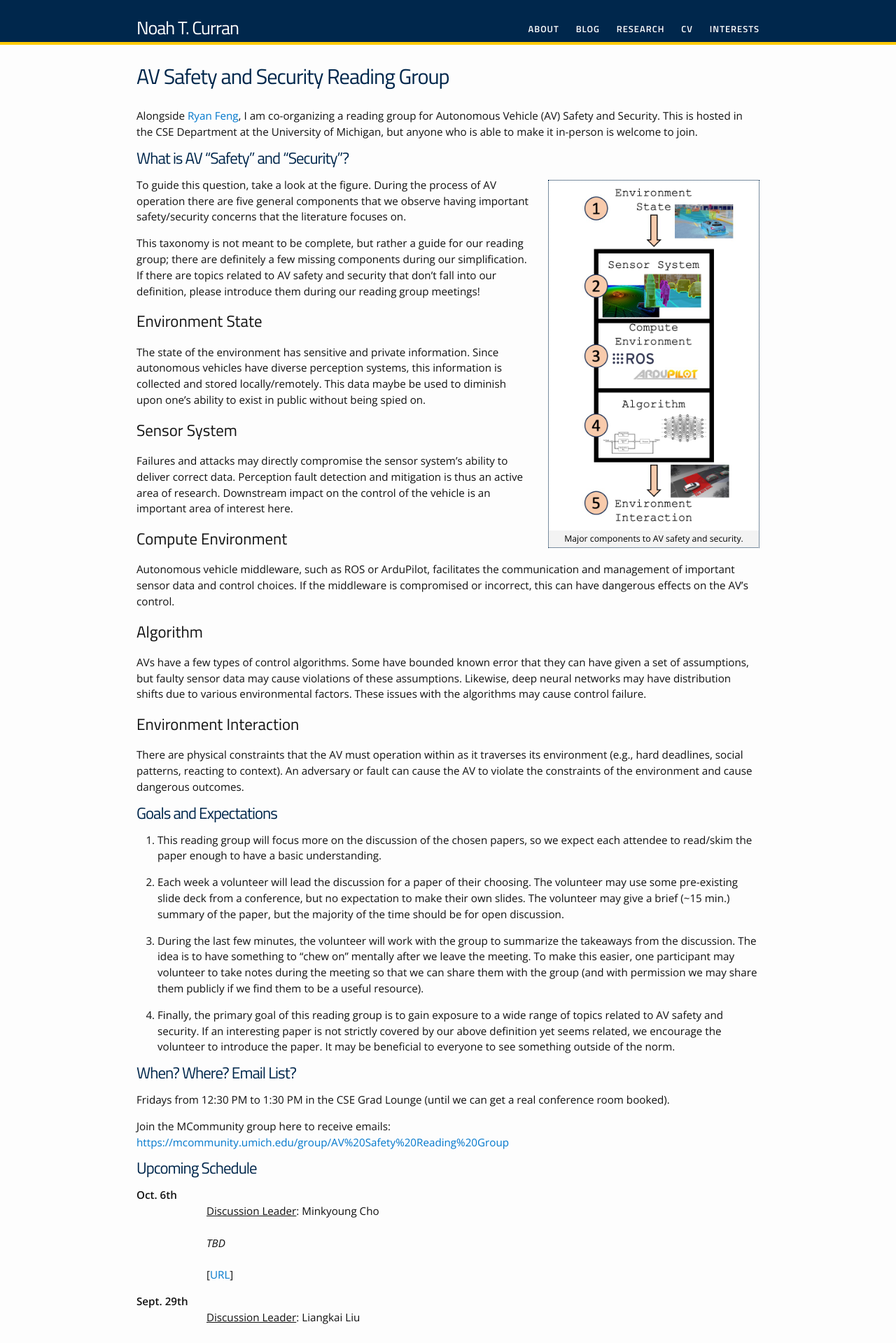
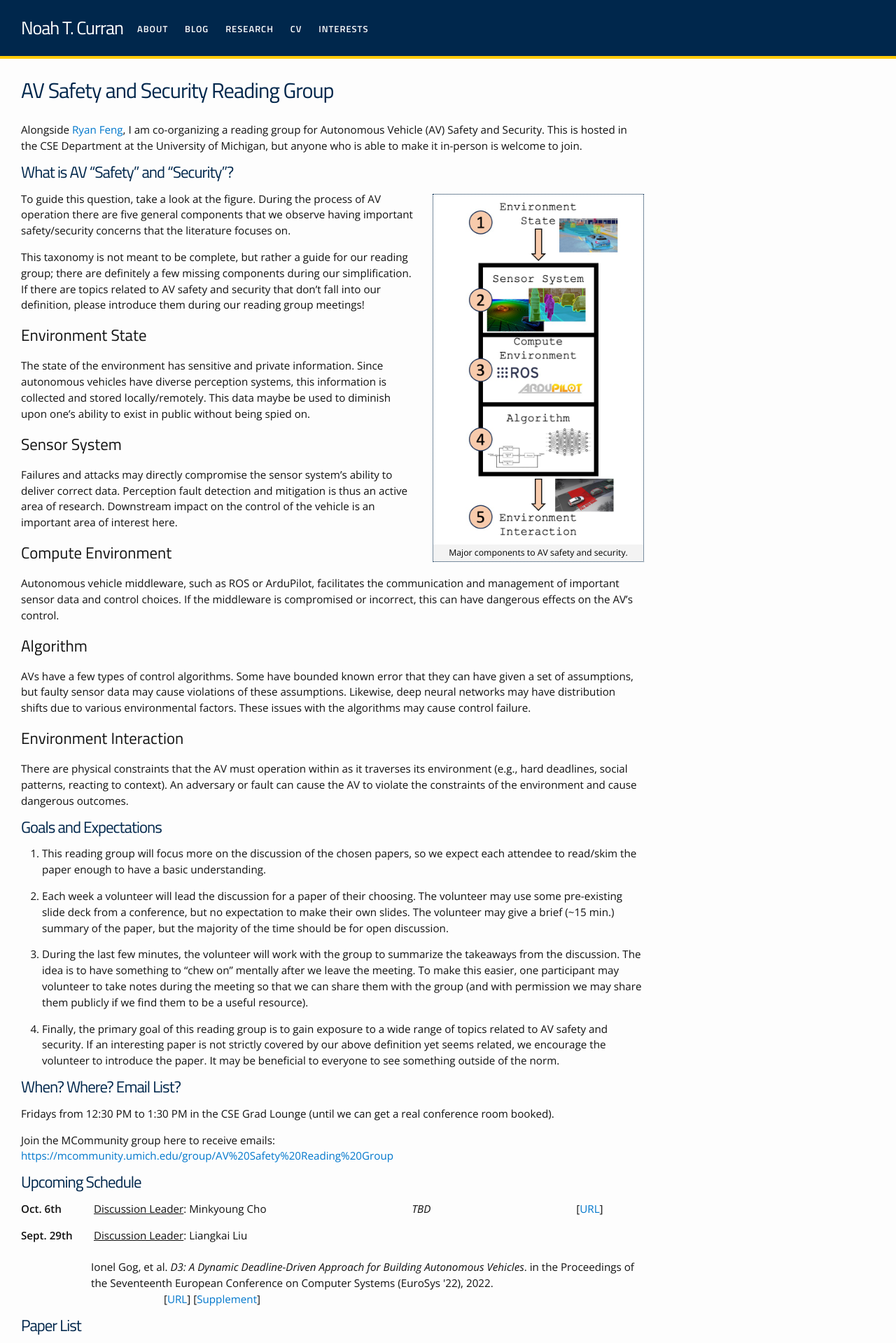
Before and after one commit to noah-curran/noah-curran.github.io, a Jekyll site: the page built from av-safe-sec.md, in a window 1280 px wide. Shown: the top 1919 px of the page at 70% size. Built offline with Jekyll 4.4.1, drawn with Linux system fonts in a browser that asks for light colours.

Commit message:
try this

```diff
--- a/_includes/readinggroupevent.html
+++ b/_includes/readinggroupevent.html
@@ -3,9 +3,7 @@
         <div class="readingspacing">
             <b>{{include.date}}</b>
         </div>
-        <div class="readingpaperspacing">
-            <u>Discussion Leader</u>: {{include.volunteer}}
-        </div>
+        <u>Discussion Leader</u>: {{include.volunteer}}
     </div>
     <div>
         <div class="readingspacing"></div>
--- a/_sass/_readinggroup.scss
+++ b/_sass/_readinggroup.scss
@@ -1,2 +1,7 @@
 .readingspacing { display: inline-block; width: 100px; }
 .readingpaperspacing { padding-left: 100px; }
+div{
+    display:inline-block;
+    padding:0px;
+    margin:0px;
+}
```
